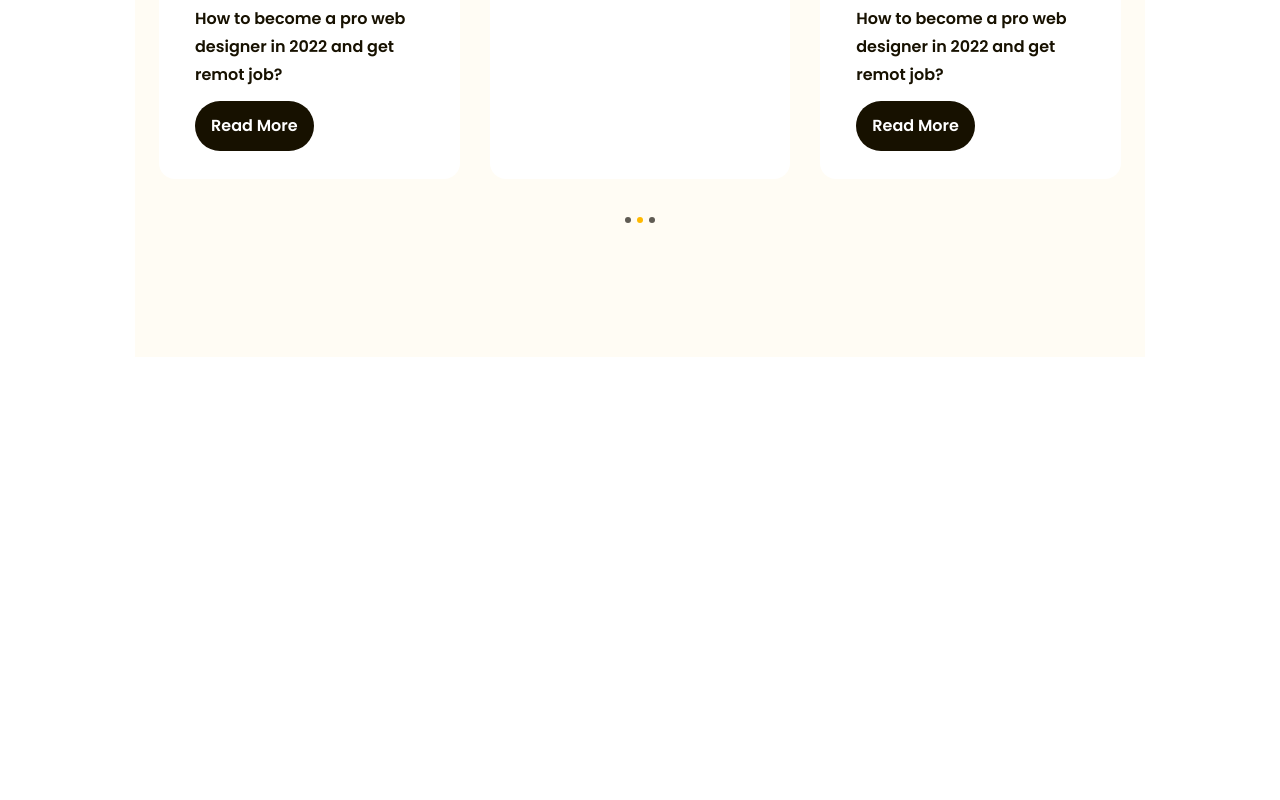
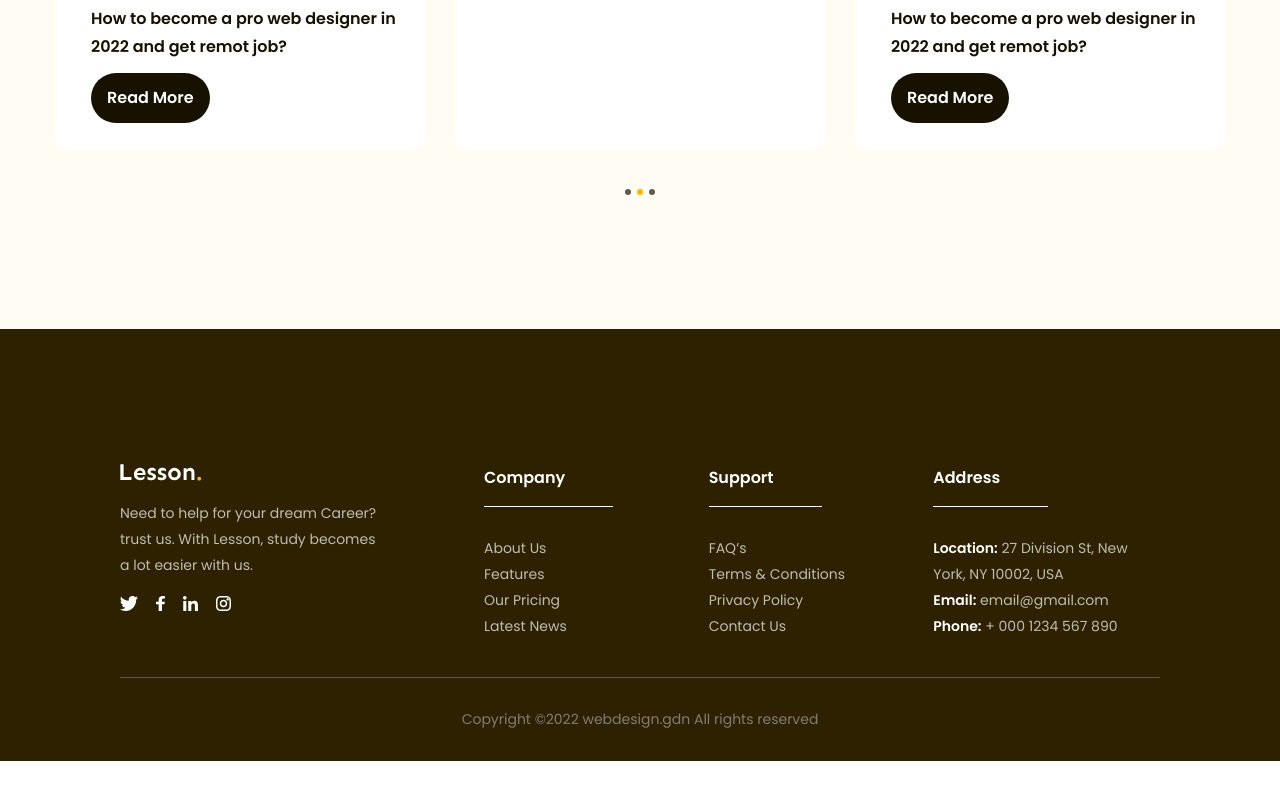
Before and after one commit to danlailaptrinh/figma-to-html, a plain HTML site: page index.html in a window 1280 px wide. Shown: the part 4454-5254 px from the top of the page. After the commit the page ends 5215 px from the top, so only its background shows below. Drawn offline with Linux system fonts and the light colour scheme.

Commit message:
hoan thanh du an

```diff
--- a/assets/css/style.css
+++ b/assets/css/style.css
@@ -566,7 +566,7 @@ a {
 /* **********************blog********************* */
 
 .blog {
-  margin: 135px;
+  margin-top: 135px;
   padding: 96px 0;
   background: #fffcf4;
 }
@@ -684,3 +684,78 @@ a {
   background-color: var(--primary-color);
   cursor: default;
 }
+
+/* footer */
+.footer {
+  background: #2e2100;
+  padding: 135px 96px 0;
+}
+
+.footer .row {
+  display: flex;
+  padding-bottom: 38px;
+  border-bottom: 1px solid #59554b;
+}
+
+.footer .row .column:first-child {
+  width: 35%;
+}
+
+.footer .row .column {
+  width: 21.6%;
+}
+
+.footer .desc {
+  margin-top: 16px;
+  width: 267px;
+  color: #bfbcb2;
+  font-size: 1.4rem;
+  line-height: 186%; /* 185.714% */
+}
+
+.footer .socials {
+  display: flex;
+  gap: 18px;
+  margin-top: 18px;
+}
+
+.footer .title {
+  padding-bottom: 14px;
+  padding-right: 48px;
+  display: inline-block;
+  color: #fff;
+  font-size: 1.6rem;
+  font-weight: 600;
+  line-height: 175%; /* 175% */
+  border-bottom: 1px solid;
+}
+
+.footer .list {
+  margin-top: 28px;
+}
+
+.footer .list a {
+  color: #bfbcb2;
+  font-size: 1.4rem;
+  line-height: 186%; /* 185.714% */
+  display: inline-block;
+}
+
+.footer .list li:last-child {
+  margin-bottom: 0;
+}
+
+.footer .list strong {
+  color: #fff;
+  font-size: 1.4rem;
+  font-weight: 600;
+  line-height: 186%; /* 185.714% */
+}
+
+.footer .copy-right {
+  padding: 28px 0;
+  color: #807d74;
+  text-align: center;
+  font-size: 1.4rem;
+  line-height: 186%; /* 185.714% */
+}
--- a/index.html
+++ b/index.html
@@ -13,7 +13,7 @@
     <link rel="stylesheet" href="./assets/css/style.css" />
     <title>figma to html</title>
   </head>
-  <body style="height: 10000px">
+  <body>
     <header class="header fixed">
       <div class="main-content">
         <div class="body">
@@ -587,5 +587,96 @@
         </div>
       </div>
     </main>
+
+    <!-- footer -->
+    <footer class="footer">
+      <div class="main-content">
+        <div class="row">
+          <div class="column">
+            <img
+              src="./assets/icon/Lesson.white.svg"
+              alt="lesson"
+              class="logo"
+            />
+            <p class="desc">
+              Need to help for your dream Career? trust us. With Lesson, study
+              becomes a lot easier with us.
+            </p>
+            <div class="socials">
+              <a href="#!">
+                <img src="./assets/icon/logo-1.svg" alt="tt" class="icon" />
+              </a>
+              <a href="#!">
+                <img src="./assets/icon/logo-2.svg" alt="fb" class="icon" />
+              </a>
+              <a href="#!">
+                <img src="./assets/icon/logo-3.svg" alt="in" class="icon" />
+              </a>
+              <a href="#!">
+                <img src="./assets/icon/logo-4.svg" alt="inst" class="icon" />
+              </a>
+            </div>
+          </div>
+          <!-- column1 -->
+          <div class="column">
+            <h3 class="title">Company</h3>
+            <ul class="list">
+              <li>
+                <a href="#!">About Us</a>
+              </li>
+              <li>
+                <a href="#!">Features</a>
+              </li>
+              <li>
+                <a href="#!">Our Pricing</a>
+              </li>
+              <li>
+                <a href="#!">Latest News</a>
+              </li>
+            </ul>
+          </div>
+          <!-- column2 -->
+          <div class="column">
+            <h3 class="title">Support</h3>
+            <ul class="list">
+              <li>
+                <a href="#!">FAQ’s</a>
+              </li>
+              <li>
+                <a href="#!">Terms & Conditions</a>
+              </li>
+              <li>
+                <a href="#!">Privacy Policy</a>
+              </li>
+              <li>
+                <a href="#!">Contact Us</a>
+              </li>
+            </ul>
+          </div>
+          <!-- column3 -->
+          <div class="column">
+            <h3 class="title">Address</h3>
+            <ul class="list">
+              <li>
+                <a href="#!"
+                  ><strong>Location:</strong> 27 Division St, New York, NY
+                  10002, USA</a
+                >
+              </li>
+              <li>
+                <a href="#!"><strong>Email:</strong> email@gmail.com</a>
+              </li>
+              <li>
+                <a href="#!"><strong>Phone:</strong> + 000 1234 567 890</a>
+              </li>
+            </ul>
+          </div>
+        </div>
+
+        <div class="copy-right">
+          Copyright ©2022 webdesign.gdn All rights reserved
+        </div>
+      </div>
+    </footer>
   </body>
 </html>
```
Also changed, not shown: assets/icon/Lesson.white.svg (added), assets/icon/logo-1.svg (added), assets/icon/logo-2.svg (added), assets/icon/logo-3.svg (added), assets/icon/logo-4.svg (added).
